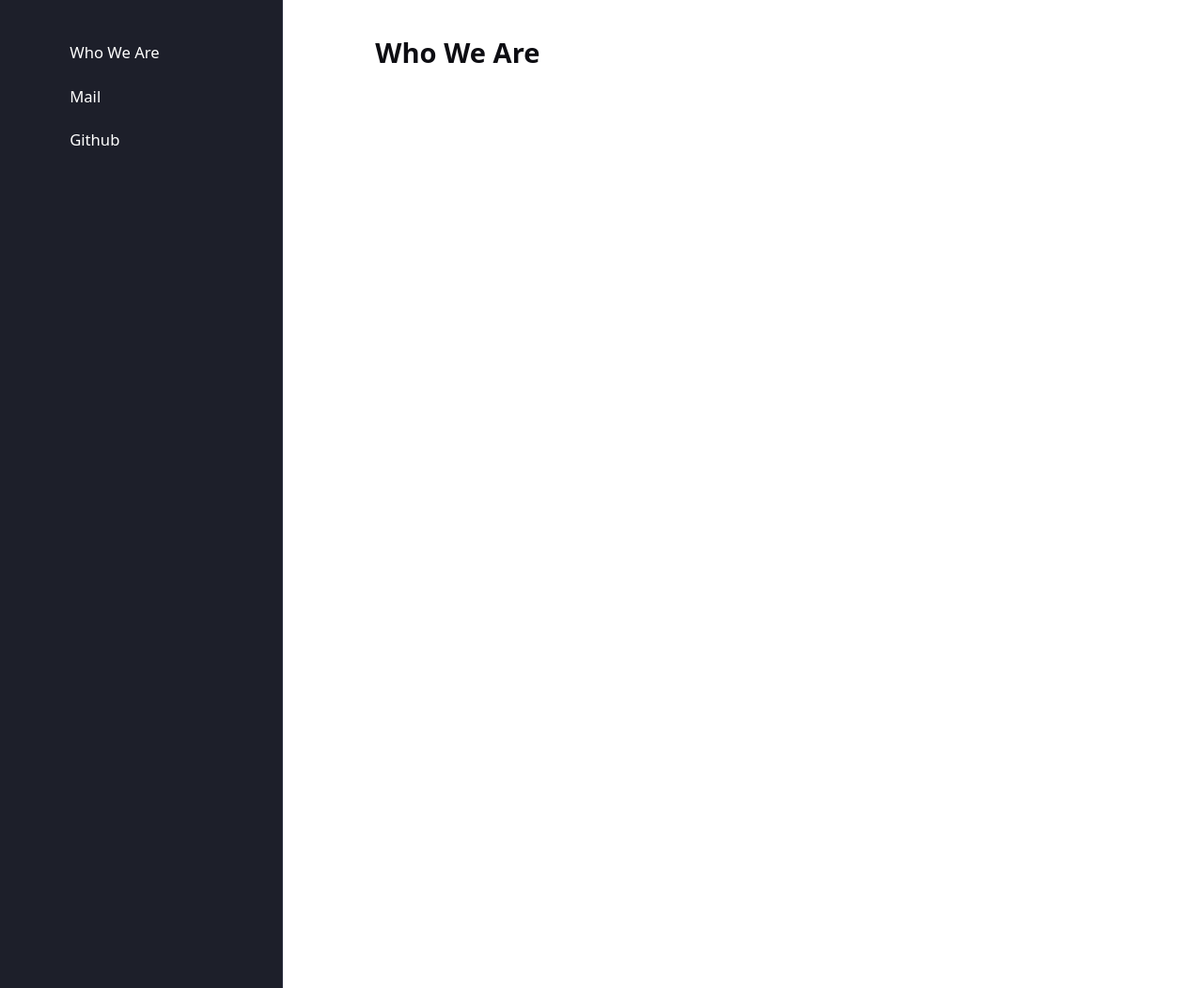
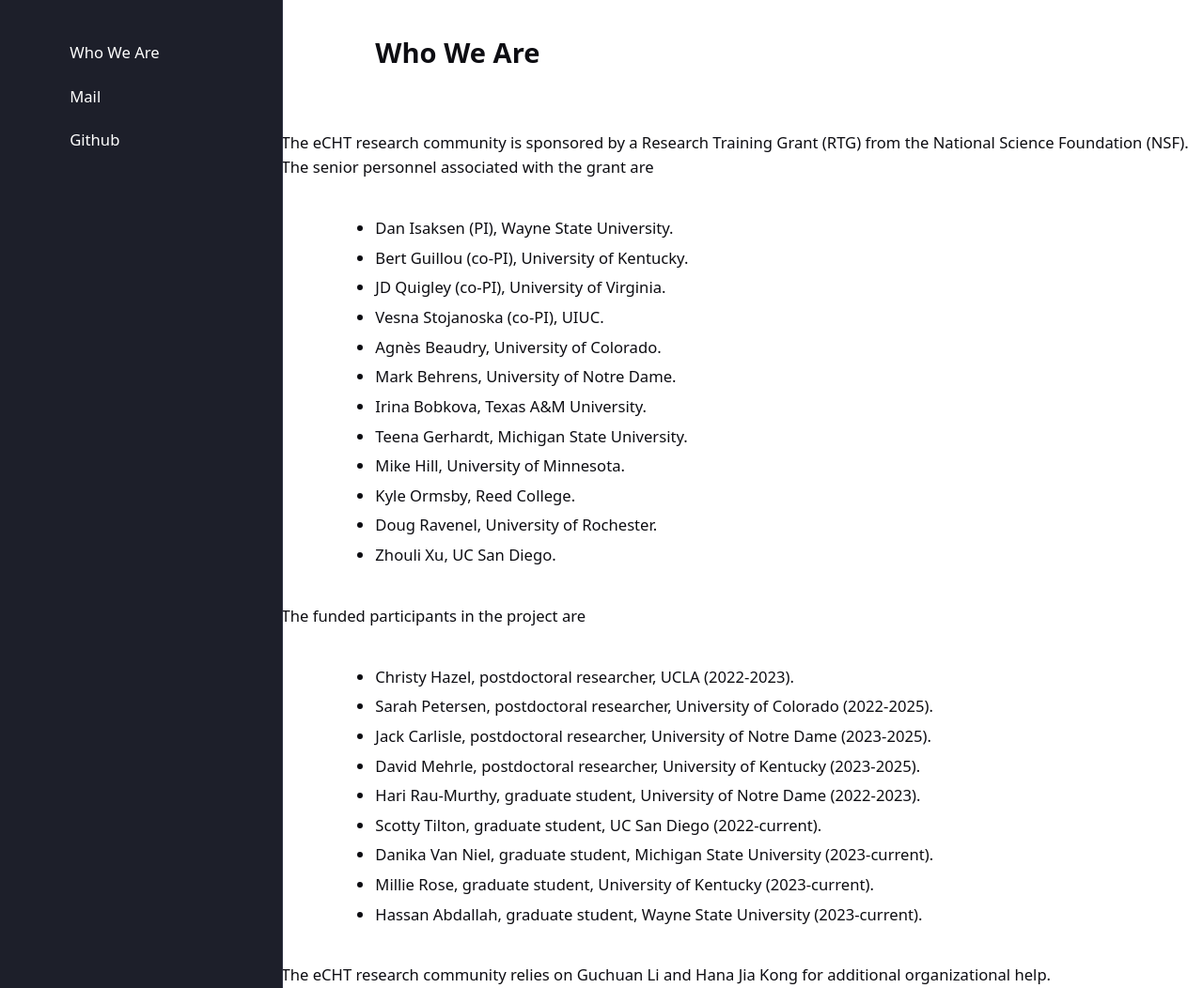
Before and after one commit to eCHTorc/eCHTorc.github.io, a Jekyll site: the page built from who-we-are.html, in a window 1280 px wide and 1052 px high. Shown: the whole window at 94% size. Built offline with Jekyll 4.4.1, drawn with Linux system fonts in a browser that asks for light colours.

Commit message:
Update who-we-are.html

```diff
--- a/who-we-are.html
+++ b/who-we-are.html
@@ -11,3 +11,36 @@ layout: default
     {% endfor %}
   </nav>
 </main>
+
+The eCHT research community is sponsored by a Research Training Grant (RTG) from the National Science Foundation (NSF). The senior personnel associated with the grant are
+
+<ul>
+  <li>Dan Isaksen (PI), Wayne State University.</li>
+  <li>Bert Guillou (co-PI), University of Kentucky.</li>
+  <li>JD Quigley (co-PI), University of Virginia.</li>
+  <li>Vesna Stojanoska (co-PI), UIUC.</li>
+  <li>Agn&egrave;s Beaudry, University of Colorado.</li>
+  <li>Mark Behrens, University of Notre Dame.</li>
+  <li>Irina Bobkova, Texas A&M University.</li>
+  <li>Teena Gerhardt, Michigan State University.</li>
+  <li>Mike Hill, University of Minnesota.</li>
+  <li>Kyle Ormsby, Reed College.</li>
+  <li>Doug Ravenel, University of Rochester.</li>
+  <li>Zhouli Xu, UC San Diego.</li>
+</ul>
+
+The funded participants in the project are
+
+<ul>
+  <li> Christy Hazel, postdoctoral researcher, UCLA (2022-2023). </li>
+  <li> Sarah Petersen, postdoctoral researcher, University of Colorado (2022-2025). </li>
+  <li> Jack Carlisle, postdoctoral researcher, University of Notre Dame (2023-2025). </li>
+  <li> David Mehrle, postdoctoral researcher, University of Kentucky (2023-2025). </li>
+  <li> Hari Rau-Murthy, graduate student, University of Notre Dame (2022-2023). </li>
+  <li> Scotty Tilton, graduate student, UC San Diego (2022-current). </li>
+  <li> Danika Van Niel, graduate student, Michigan State University (2023-current). </li>
+  <li> Millie Rose, graduate student, University of Kentucky (2023-current). </li>
+  <li> Hassan Abdallah, graduate student, Wayne State University (2023-current). </li>
+</ul>
+
+The eCHT research community relies on Guchuan Li and Hana Jia Kong for additional organizational help.
```
